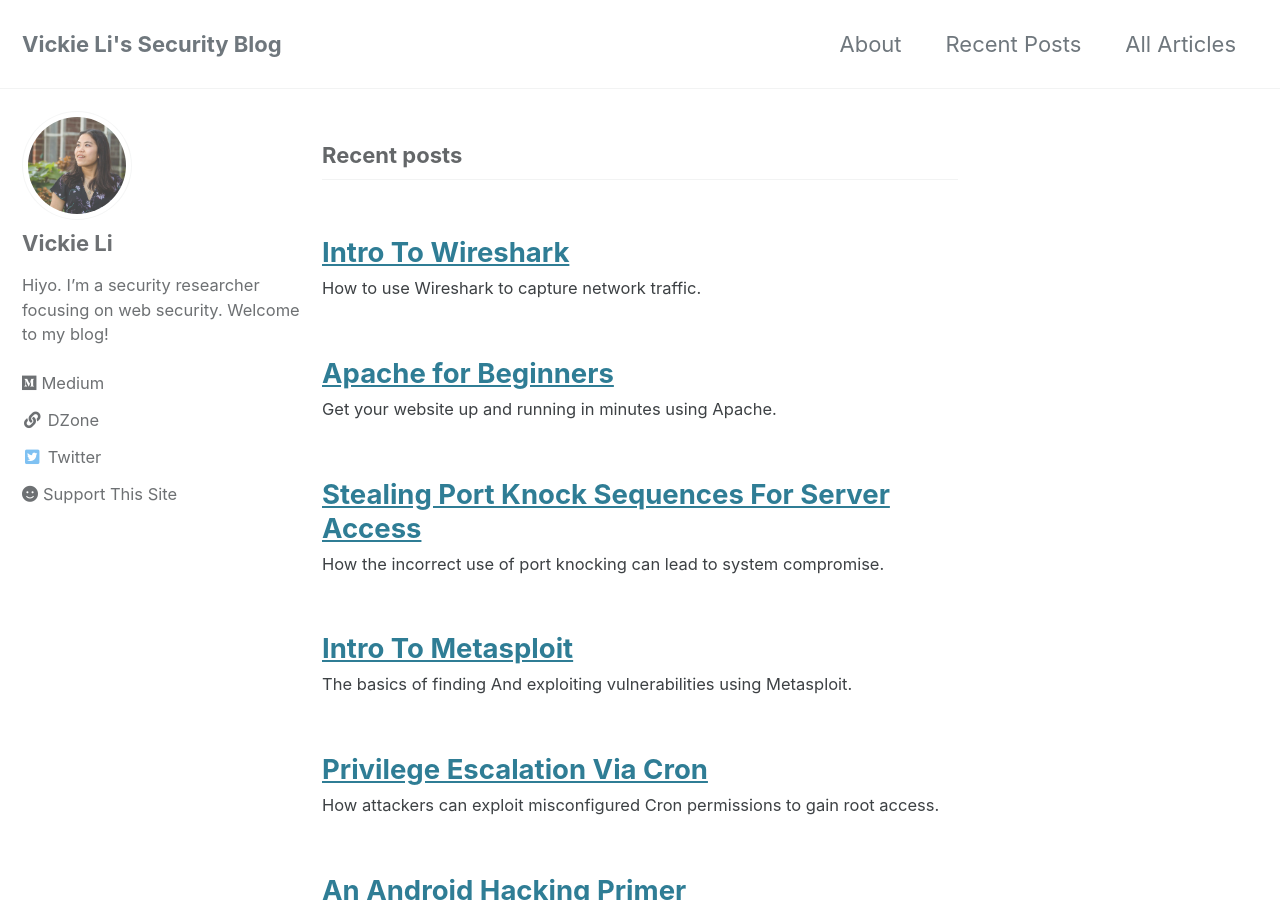
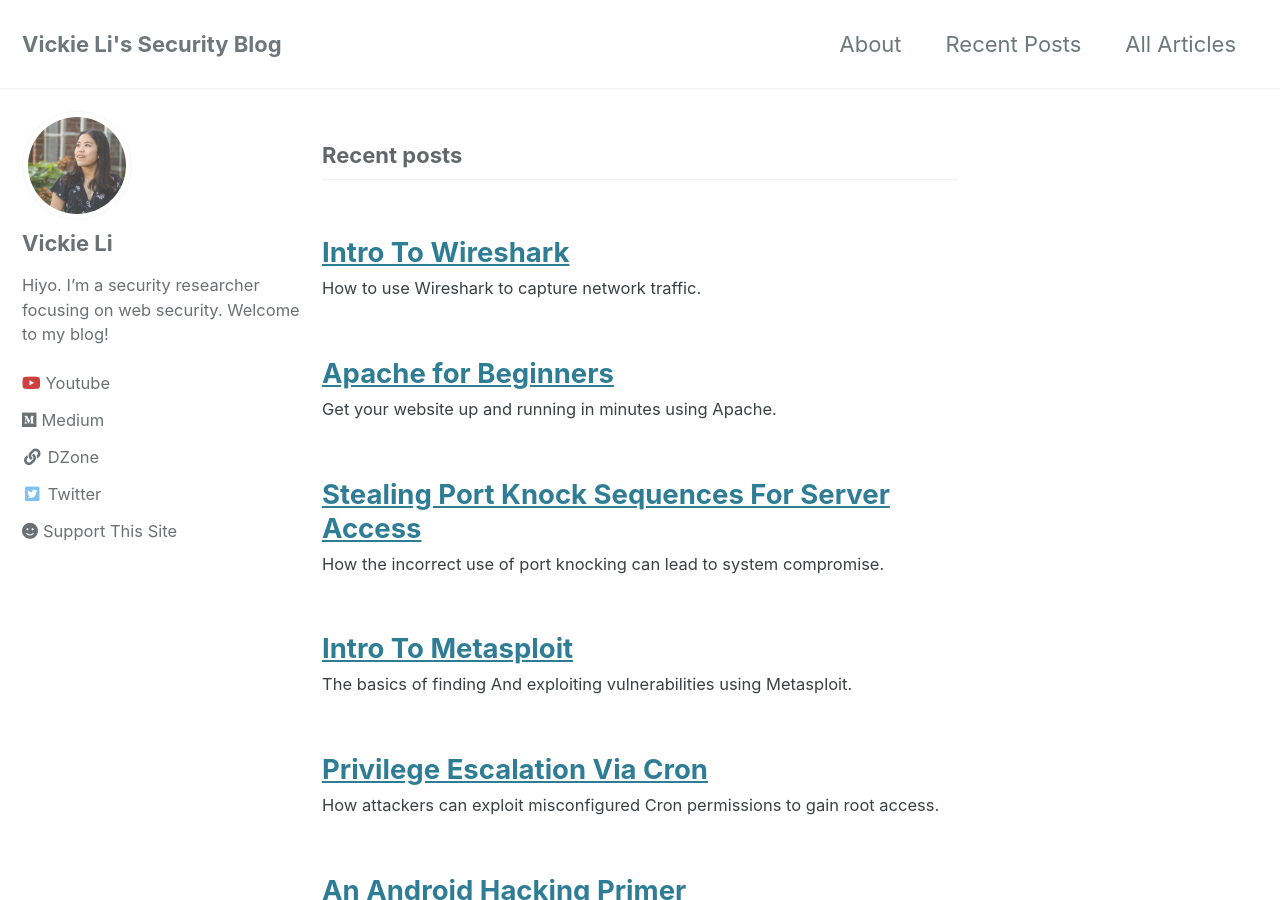
Before and after one commit to vkili/blog, a Jekyll site: the page built from index.html, in a window 1280 px wide and 900 px high. Built offline with Jekyll 4.4.1, drawn with Linux system fonts in a browser that asks for light colours; cached includes are drawn as plain includes; the list of posts is cut into pages by our own code.

Commit message:
youtube link

```diff
--- a/_config.yml
+++ b/_config.yml
@@ -99,9 +99,9 @@ author:
   # location         : "Somewhere"
   email            :
   links:
-    - label: "Email"
-      icon: "fas fa-fw fa-envelope-square"
-      # url: "mailto:your.name@email.com"
+    - label: "Youtube"
+      icon: "fab fa-youtube"
+      url: "https://www.youtube.com/channel/UCjQHiY2JeOkBamHSg_6UeFw"
     - label: "Medium"
       icon: "fab fa-medium"
       url: "https://medium.com/@vickieli"
```
